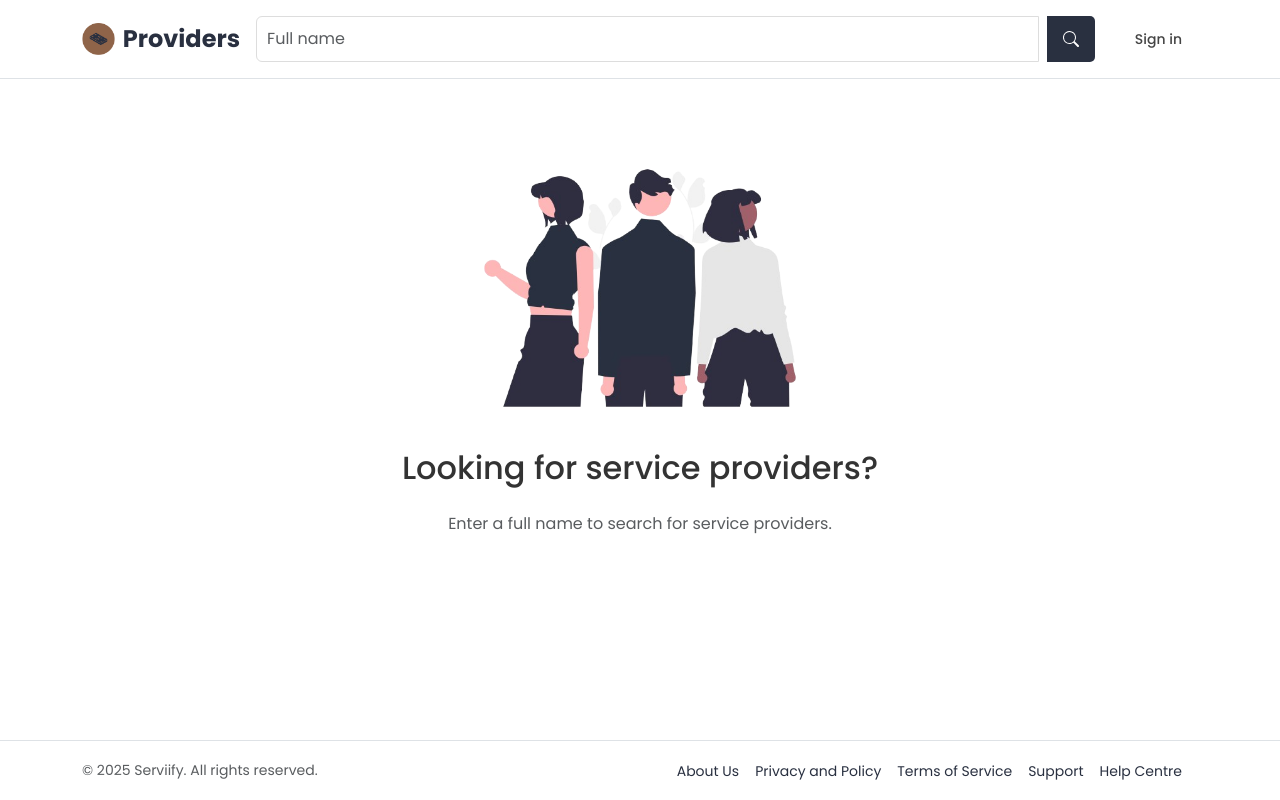
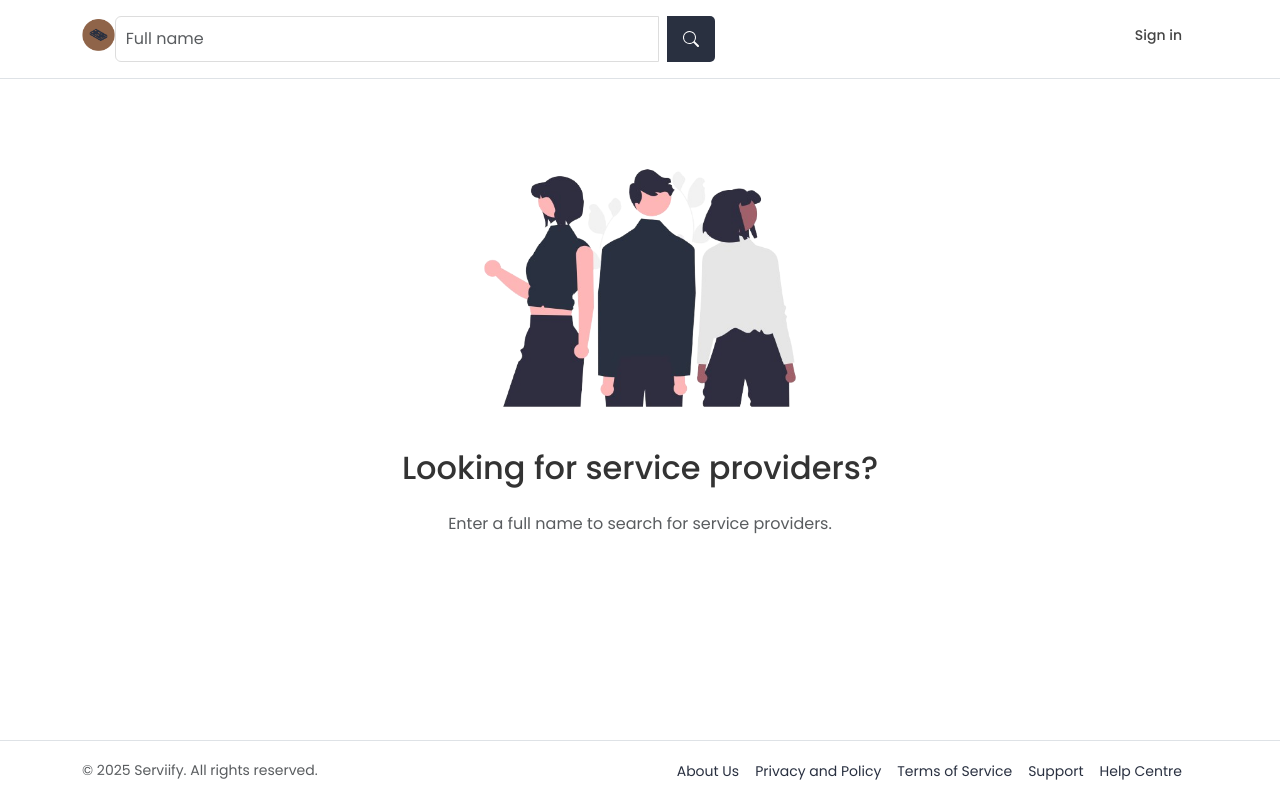
Before and after one commit to Mkayzw/serviify-website, a React (Vite) app: page /provider-search in a window 1280 px wide. Built offline with nearby package versions, Linux system fonts and the light colour scheme.

Commit message:
ui changes

```diff
--- a/src/components/ProviderSearch.tsx
+++ b/src/components/ProviderSearch.tsx
@@ -88,19 +88,21 @@ export default function ProviderSearch() {
 
       <header className="py-3 border-bottom bg-white">
         <div className="container">
-          <div className="d-flex align-items-center">
-
+          <div className="d-flex flex-wrap align-items-center">
+            {/* Logo & Title */}
             <Link
               to="/"
               style={{
                 display: "flex",
                 alignItems: "center",
                 textDecoration: "none",
-                marginRight: "16px"
+                // marginRight: "16px"
               }}
+              className="mb-2 mb-md-0"
             >
               <img src={logo} alt="Serviify Logo" style={{ height: "32px" }} />
               <span
+                className="d-none d-sm-inline"
                 style={{
                   fontSize: "24px",
                   fontWeight: 700,
@@ -111,8 +113,9 @@ export default function ProviderSearch() {
                 Providers
               </span>
             </Link>
-            {/* Search Form */}
-            <form onSubmit={handleSearch} className="d-flex flex-grow-1 align-items-center">
+
+
+            <form onSubmit={handleSearch} className="w-100 w-md-auto flex-grow-1 order-2 order-md-1 my-2 my-md-0" style={{minWidth: '250px', maxWidth: '600px'}}>
               <div className="input-group">
                 {/* Search input */}
                 <input
@@ -139,8 +142,8 @@ export default function ProviderSearch() {
               </div>
             </form>
 
-            {/* Sign In Button */}
-            <Link to="/auth?mode=login" className="sign-in-btn ms-4">Sign in</Link>
+
+            <Link to="/auth?mode=login" className="sign-in-btn order-1 order-md-2 ms-auto mb-2 mb-md-0">Sign in</Link>
           </div>
         </div>
       </header>
@@ -221,8 +224,8 @@ export default function ProviderSearch() {
                           <h5 className="card-title mb-0" style={{ color: "#293040" }}>
                             {provider.first_name} {provider.last_name}
                           </h5>
-                          <div className="d-flex align-items-center">
-                            <div className="me-1" style={{ color: "#293040" }}>
+                          <div className="d-flex align-items-center" style={{ flexShrink: 0 }}>
+                            <div className="me-1" style={{ color: "#293040", whiteSpace: 'nowrap' }}>
                               {Array.from({ length: 5 }, (_, i) => {
                                 const starValue = i + 1;
                                 const rating = provider.service_rating || 0;
@@ -263,18 +266,18 @@ export default function ProviderSearch() {
                           </span>
                         </div>
 
-                        <div className="d-flex mt-2 justify-content-between align-items-center">
-                          <div>
-                            <button className="start-now-btn">Contact</button>
+                        <div className="d-flex mt-2 justify-content-between align-items-center flex-wrap">
+                          <div className="d-flex align-items-center mb-2 mb-md-0">
+                            <button className="start-now-btn btn-sm">Contact</button>
                             <Link
                               to={`/provider/${provider.id}`}
-                              className="btn ms-2"
+                              className="btn btn-sm ms-2"
                               style={{ borderColor: "#293040", color: "#293040" }}
                             >
                               View Profile
                             </Link>
                           </div>
-                          <span>
+                          <span className="text-nowrap ms-2">
                             {provider.provider_location
                               ? (provider.provider_location.split(',').length > 1
                                 ? provider.provider_location.split(',')[provider.provider_location.split(',').length - 1].trim()
```
